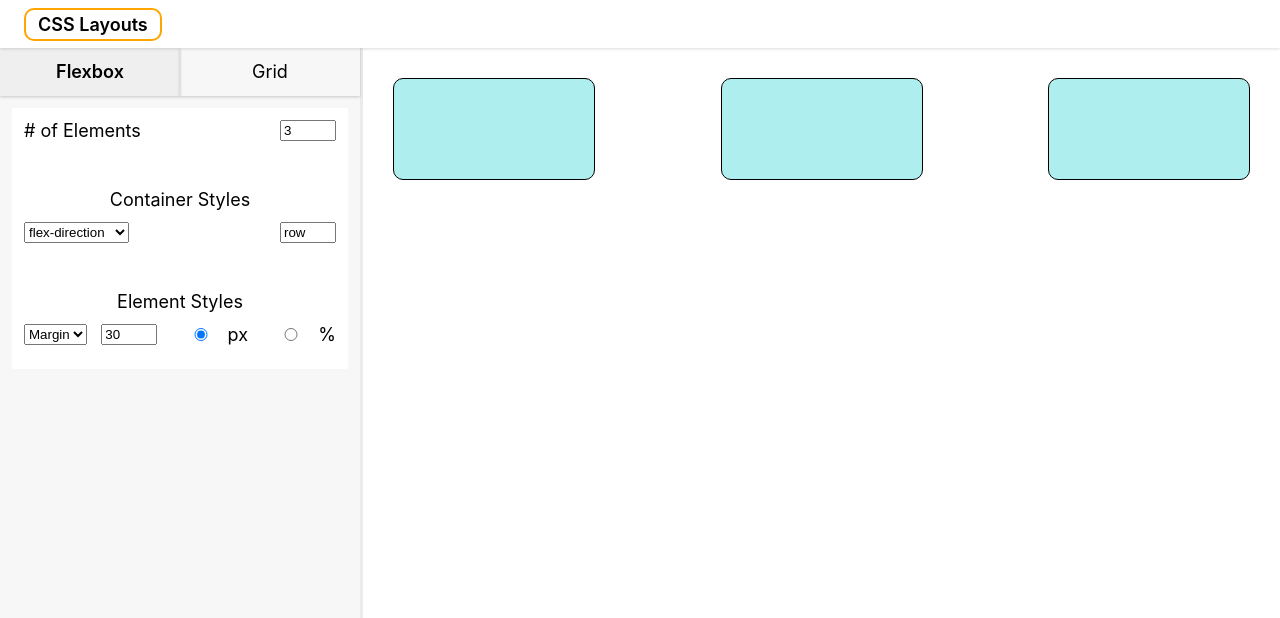
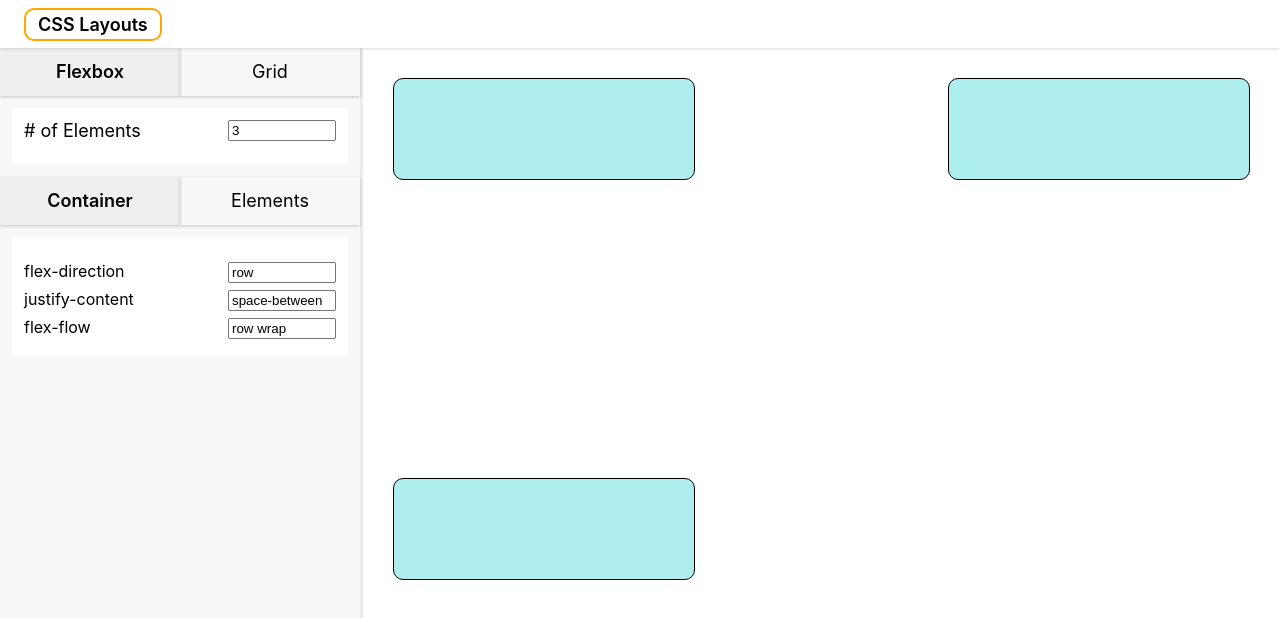
Before and after one commit to bmartinson5/CSS-Visualizer, a React (Create React App) app: page / in a window 1280 px wide. Shown: the top 618 px of the page. Built offline with nearby package versions, Linux system fonts and the light colour scheme.

Commit message:
switch between style selection type

```diff
--- a/package.json
+++ b/package.json
@@ -6,6 +6,7 @@
     "@testing-library/jest-dom": "^4.2.4",
     "@testing-library/react": "^9.5.0",
     "@testing-library/user-event": "^7.2.1",
+    "classnames": "^2.2.6",
     "react": "^16.13.1",
     "react-dom": "^16.13.1",
     "react-scripts": "3.4.3"
--- a/src/App.css
+++ b/src/App.css
@@ -24,6 +24,7 @@
 
 .co-mainPage {
   flex-grow: 1;
+  overflow: scroll;
 }
 
 .header-title {
@@ -52,8 +53,8 @@
   font-size: large;
 }
 
-.co-input-selection input {
-  width: 48px;
+input {
+  width: 100px;
 }
 
 .elements-container {
@@ -65,14 +66,8 @@
 }
 
 .element {
-  flex: 1;
   border: 1px solid black;
   border-radius: 10px;
-  height: var(--height);
-  max-width: 200px;
-  margin: var(--margin);
-  text-align: center;
-  line-height: 120px;
   background-color: paleturquoise;
 }
 
@@ -98,7 +93,7 @@
 }
 
 .style-selection-container {
-  margin-top: 48px;
+  margin-top: 12px;
 }
 
 .style-selection-header {
@@ -106,3 +101,9 @@
   text-align: center;
   margin-bottom: 12px;
 }
+
+.style-option {
+  display: flex;
+  justify-content: space-between;
+  margin-bottom: 6px;
+}
--- a/src/App.js
+++ b/src/App.js
@@ -7,14 +7,16 @@ import Header from './components/Header';
 
 const defaultSelectionState = {
   elements: 3,
-  selectedStyle: 'margin',
-  selectedContainerStyle: 'flex-direction',
+  selectedStyleType: 'Container',
   styling: {
     margin: '30px',
     height: '100px',
+    width: '300px',
   },
   containerStyling: {
     'flex-direction': 'row',
+    'justify-content': 'space-between',
+    'flex-flow': 'row wrap',
   },
 };
 
--- a/src/components/Selection.js
+++ b/src/components/Selection.js
@@ -1,40 +1,17 @@
 import React, { Fragment, useState } from 'react';
 import '../App.css';
+import classNames from 'classnames';
+
 import StyleSection from './StyleSection';
 
-
-function getStyleValue(style) {
-  let unitOfMeasurement = 'px';
-  if (style.includes('%')) {
-    unitOfMeasurement = '%';
-  }
-
-  return {
-    number: style.split(unitOfMeasurement)[0],
-    unit: unitOfMeasurement,
-  };
-}
-
-function isValidPecentage(number) {
-  return number >= 0 && number <= 100;
-}
-
-function isValidPxSize(number) {
-  return number >= 0;
-}
 
 function Selection({
   changeSelection,
   changeStyling,
-  changeContainerStyling,
   selectionState,
 }) {
 
-
-  const currentStyle = selectionState.selectedStyle;
-  const currentContainerStyle = selectionState.selectedContainerStyle;
-  const currentStyleValues = getStyleValue(selectionState.styling[currentStyle]);
-  const currentContainerStyleValue = selectionState.containerStyling[currentContainerStyle];
+  const { selectedStyleType, elements } = selectionState;
 
   const handleChangeElements = (attr, newValue, isNumber) => {
     if (!isNumber || newValue >= 1) {
@@ -42,19 +19,38 @@ function Selection({
     }
   };
 
-  const handleChangeStyling = (newValueNumber, unit) => {
-    if ((unit === 'px' && isValidPxSize(newValueNumber)) ||
-        (unit === '%' && isValidPecentage(newValueNumber))) {
-      const newValue = newValueNumber.toString() + unit;
-      changeStyling(currentStyle, newValue);
+  const buildStyleSections = () => {
+    let selectionType = 'containerStyling';
+    if (selectedStyleType === 'Elements') {
+      selectionType = 'styling';
     }
+
+    return (
+      <StyleSection
+        selectionState={selectionState}
+        selectionType={selectionType}
+        changeStyling={changeStyling}
+      />
+    );
   };
 
-  const containerOptions = [
-    'flex-direction',
-    'justify-content',
-    'flex-flow',
-  ];
+
+  const buildSelectionHeaders = (headers, identifier) => {
+    return headers.map((header) => {
+      const stylesClasses = classNames({
+        'layout-selection': true,
+        'layout-selected': header === selectionState[identifier],
+      });
+      return (
+        <div
+          className={stylesClasses}
+          onClick={() => changeSelection(identifier, header)}
+        >
+          {header}
+        </div>
+      );
+    });
+  };
 
   return (
     <Fragment>
@@ -74,59 +70,20 @@ function Selection({
             </label>
             <input
               type='number'
-              value={selectionState.elements}
+              value={elements}
               onChange={(e) => handleChangeElements('elements', e.target.value, true)}
             />
           </div>
 
-          <StyleSection
-            header='Container Styles'
-            options={containerOptions}
-            selectionState={selectionState}
-            selectionTypeName='selectedContainerStyle'
-            selectionType='containerStyling'
-            changeSelection={changeSelection}
-            changeStyling={changeContainerStyling}
-          />
+        </div>
 
+        <div className='layout-selection-container'>
+          {buildSelectionHeaders(['Container', 'Elements'], 'selectedStyleType')}
+        </div>
+        <div className='selection-container'>
+          {buildStyleSections()}
+        </div>
 
-          <div className='style-selection-container'>
-            <div className='style-selection-header'>
-              Element Styles
-            </div>
-            <div className='co-input-selection'>
-              <select
-                name='styling'
-                value={currentStyle}
-                onChange={(e) => handleChangeElements('selectedStyle', e.target.value)}
-              >
-                <option value='margin'>Margin</option>
-                <option value='height'>Height</option>
-              </select>
-              <input
-                type='number'
-                value={currentStyleValues.number}
-                onChange={(e) => handleChangeStyling(e.target.value, currentStyleValues.unit)}
-              />
-              <label>
-                <input
-                  type='radio'
-                  checked={currentStyleValues.unit === 'px'}
-                  onChange={() => handleChangeStyling(30, 'px')}
-                />
-              px
-              </label>
-              <label>
-                <input
-                  type='radio'
-                  checked={currentStyleValues.unit === '%'}
-                  onChange={() => handleChangeStyling(5, '%')}
-                />
-              %
-              </label>
-            </div>
-          </div>
-        </div>
       </section>
     </Fragment>
   );
--- a/src/components/StyleSection.js
+++ b/src/components/StyleSection.js
@@ -3,21 +3,28 @@ import '../App.css';
 
 function StyleSection({
   header,
-  options,
   selectionState,
   selectionType,
-  selectionTypeName,
   changeStyling,
-  changeSelection,
 }) {
-  const currentStyle = selectionState[selectionTypeName];
-  const currentStyleValue = selectionState[selectionType][currentStyle];
-  console.log({ selectionState, currentStyleValue });
+  const options = selectionState[selectionType];
 
   const buildOptions = () => {
-    return options.map((optionName) => {
+
+    return Object.entries(options).map(([styleName, styleValue]) => {
       return (
-        <option value={optionName}>{optionName}</option>
+        <div className='style-option'>
+          <div className='style-option-name'>
+            {styleName}
+          </div>
+          <div className='style-option-value'>
+            <input
+              type='text'
+              value={styleValue}
+              onChange={(e) => changeStyling(styleName, e.target.value)}
+            />
+          </div>
+        </div>
       );
     });
   };
@@ -25,23 +32,7 @@ function StyleSection({
   return (
     <Fragment>
       <div className='style-selection-container'>
-        <div className='style-selection-header'>
-          {header}
-        </div>
-        <div className='co-input-selection'>
-          <select
-            name='styling'
-            value={currentStyle}
-            onChange={(e) => changeSelection(selectionTypeName, e.target.value)}
-          >
-            {buildOptions()}
-          </select>
-          <input
-            type='text'
-            value={currentStyleValue}
-            onChange={(e) => changeStyling(currentStyle, e.target.value)}
-          />
-        </div>
+        {buildOptions()}
       </div>
     </Fragment>
   );
```
Also changed, not shown: 1 other file (tests, documents, lock files or other folders).
